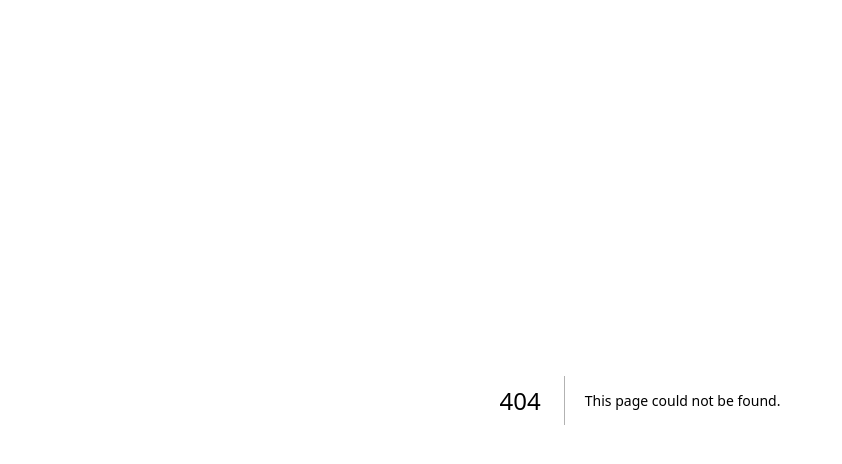
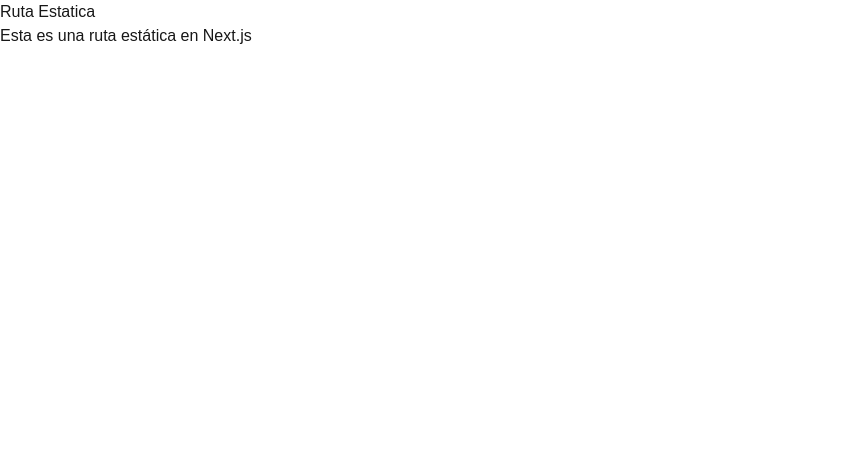
Before and after one commit to Guillermo-Caronte/mi-proyecto-next, a Next.js app: page /pruebaComponentes in a window 1280 px wide. Before the commit this address had no page. Shown: the top 464 px of the page, without its empty margins (0-842 px from the left). Built offline with nearby package versions, Linux system fonts and the light colour scheme.

Commit message:
Create routes and components

```diff
--- /dev/null
+++ b/src/app/components/buttons/loginButton.js
@@ -0,0 +1,7 @@
+export default function LoginButton() {
+  return (
+    <button className="bg-blue-500 text-white font-bold py-2 px-4 rounded hover:bg-blue-700 transition duration-300 ease-in-out">
+      Iniciar Sesión
+    </button>
+  );
+}
--- /dev/null
+++ b/src/app/components/titles/blueText.js
@@ -0,0 +1,7 @@
+export default function BlueText({children}) {
+  return (
+    <h1 className="text-blue-500 text-2xl font-bold">
+      {children}
+    </h1>
+  );
+}
--- /dev/null
+++ b/src/app/pruebaComponentes/page.js
@@ -0,0 +1,8 @@
+export default function Page() {
+  return (
+    <div>
+      <h1>Ruta Estatica</h1>
+      <p>Esta es una ruta estática en Next.js</p>
+    </div>
+  );
+}
--- /dev/null
+++ b/src/app/rutaDinamica/[...slug]/page.js
@@ -0,0 +1,14 @@
+export default function Page({ params }) {
+  const slug = params.slug || "";
+
+  return (
+    <div>
+      <h1>Ruta Dinámica</h1>
+      <p>Esta es una ruta dinámica en Next.js</p>
+      <div>
+        <h2>Slug capturado:</h2>
+        <p>{slug}</p>
+      </div>
+    </div>
+  );
+}
--- /dev/null
+++ b/src/app/rutaEstatica/page.js
@@ -0,0 +1,8 @@
+export default function Page() {
+  return (
+    <div>
+      <h1>Ruta Estatica</h1>
+      <p>Esta es una ruta estática en Next.js</p>
+    </div>
+  );
+}
```
